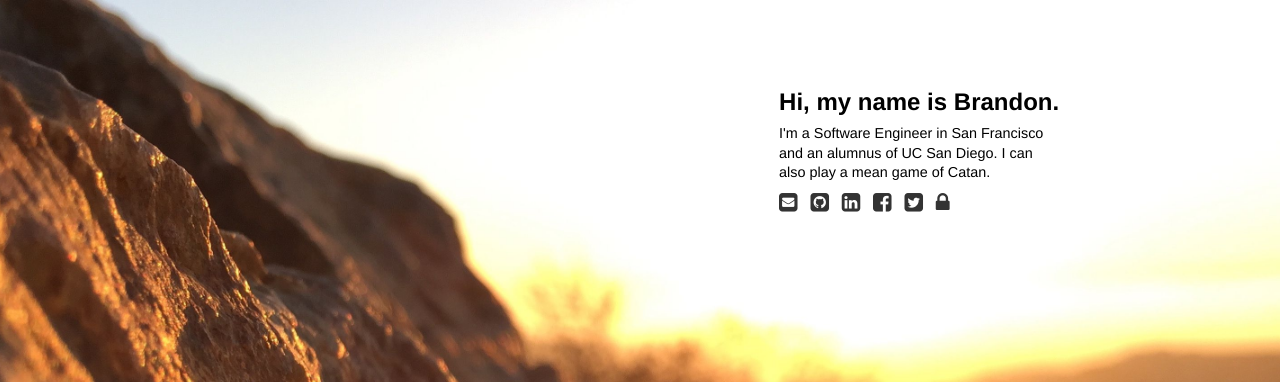
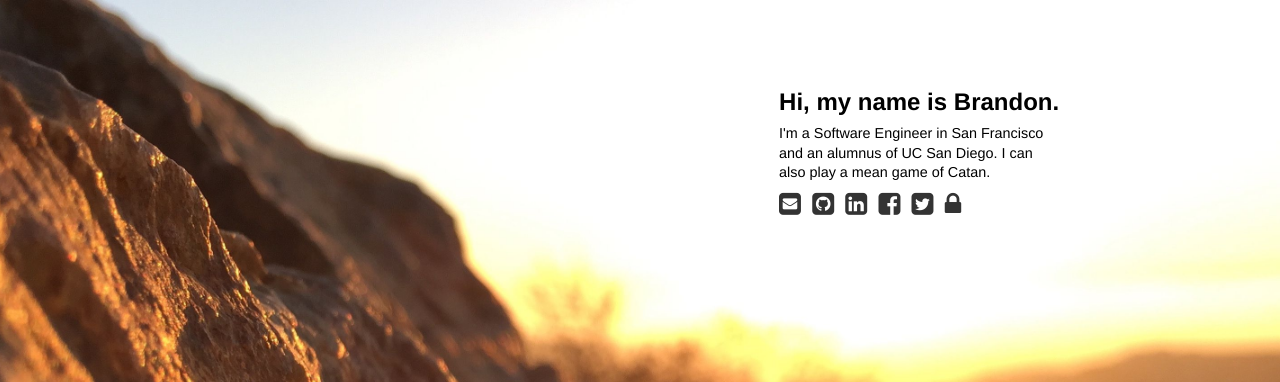
Before and after one commit to bcarl/bcarl.me, a Jekyll site: the page built from index.html, in a window 1280 px wide. Shown: the top 382 px of the page. Built offline with Jekyll 4.4.1, drawn with Linux system fonts in a browser that asks for light colours; nearby versions of some CDN libraries; comment, search, counter and statistics services are not loaded.

Commit message:
adjust button sizes for the almighty google

```diff
--- a/_layouts/default.html
+++ b/_layouts/default.html
@@ -29,9 +29,7 @@ p {
   line-height: 1.2rem;
 }
 footer > a {
-  display: inline-block;
-  min-width: 1.36rem;
-  font-size: 1.35rem;
-  padding-right: 0.6rem;
+  font-size: 1.6rem;
+  padding-right: 0.7rem;
 }
 </style></head><body><section>{{ content }}</section><script>(function(w,d,g,a,q,p,t,h,i,n){t=d.getElementsByTagName('title')[0];h=t.parentNode;n=d.createElement('link');n.rel='stylesheet';n.href='//maxcdn.bootstrapcdn.com/font-awesome/4.4.0/css/font-awesome.min.css';h.insertBefore(n,t);i=function(s){n=d.createElement('script');n.async=1;n.src=s;h.insertBefore(n,t)};i('//google-analytics.com/analytics.js');i('//quantserve.com/quant.js');w['GoogleAnalyticsObject']=g;w[g]=w[g]||function(){(w[g].q=w[g].q||[]).push(arguments)},w[g].l=1*new Date();w[g]('create',a,'auto');w[g]('send','pageview');(w[q]=w[q]||[]).push({qacct:p})})(window,document,'ga','{{ site.analytics.google }}','_qevents','{{ site.analytics.quantcast }}')</script></body></html>
```
